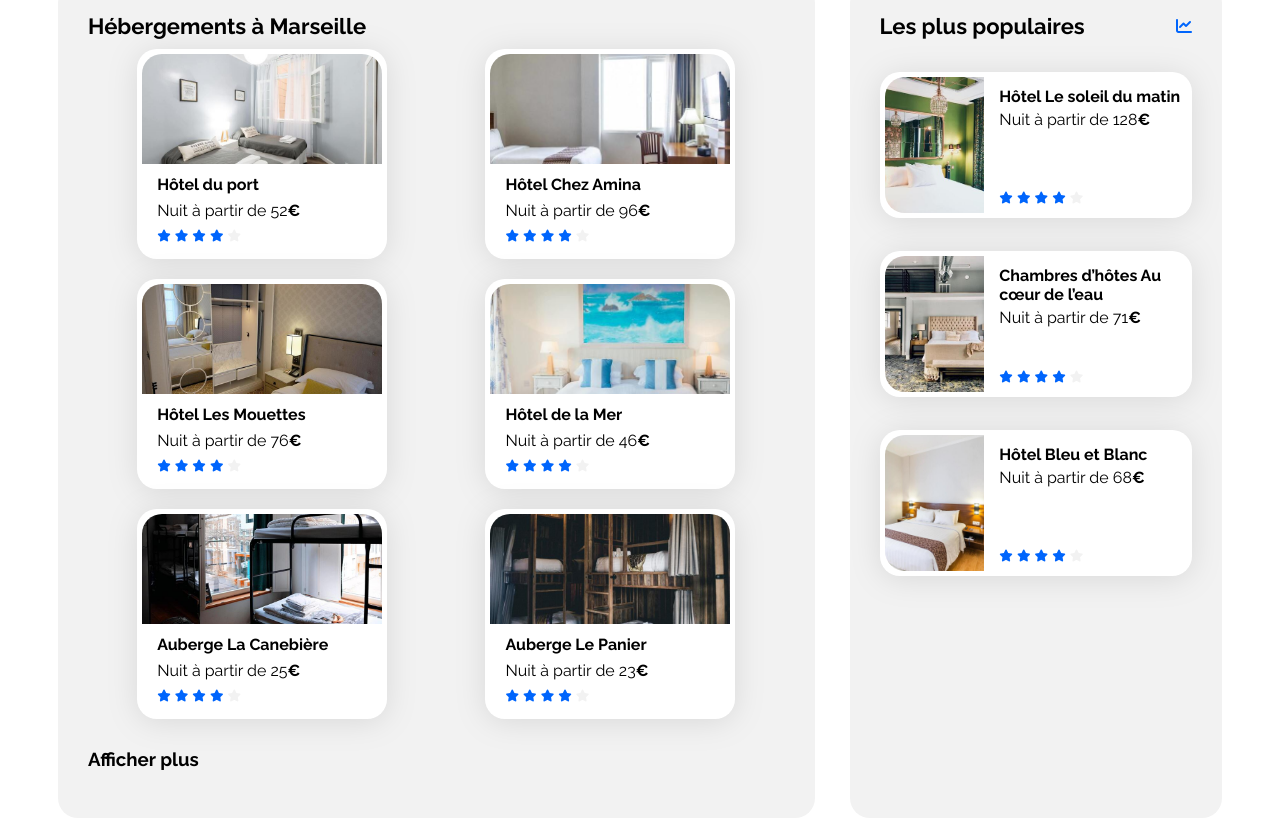
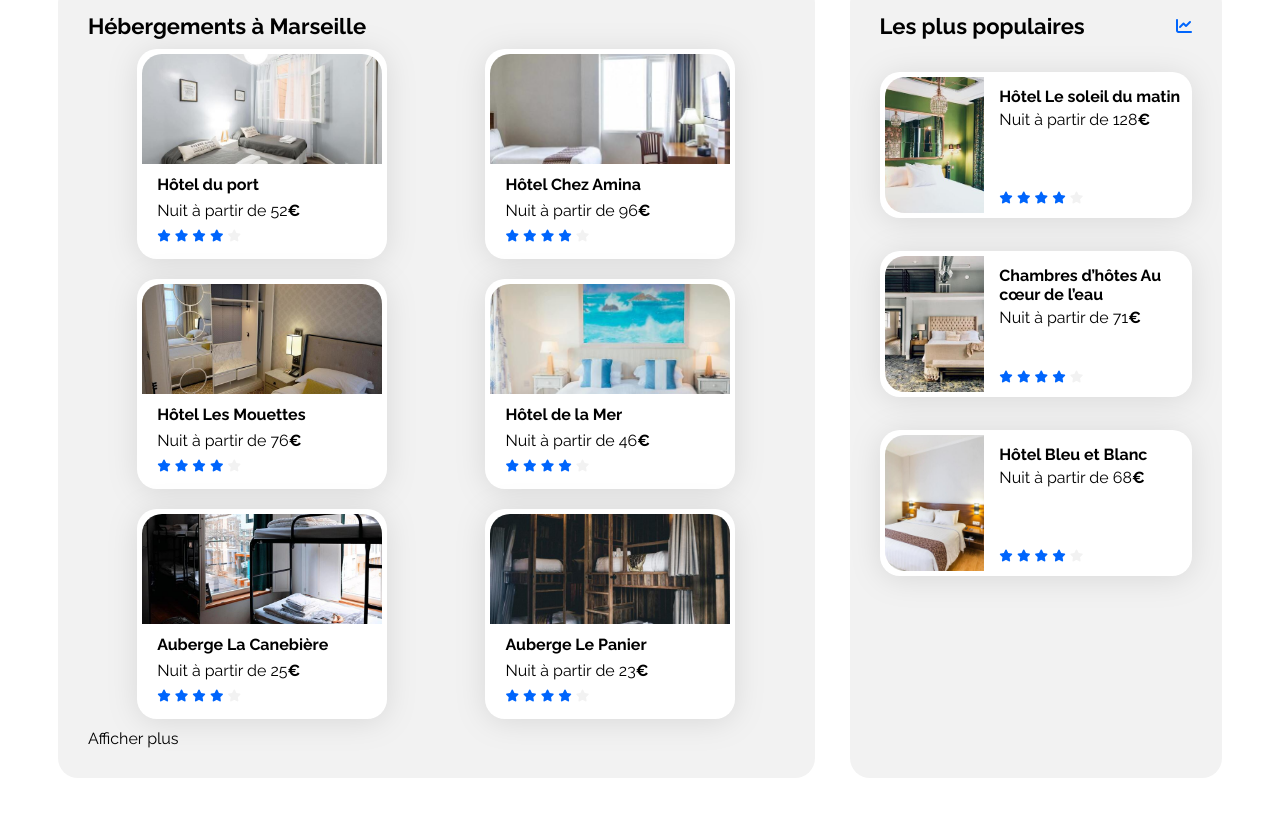
Before and after one commit to JL8255/Booki_Jean-Louis_H, a plain HTML site: page index.html in a window 1280 px wide. Shown: the part 528-1354 px from the top of the page. After the commit the page ends 1314 px from the top, so only its background shows below. Drawn offline with Linux system fonts and the light colour scheme.

Commit message:
Update index.html
Hébergement opérationnel

```diff
--- a/index.html
+++ b/index.html
@@ -206,7 +206,7 @@
                                 </article>
                             </a>
                         </div>
-                    <h3>Afficher plus</h3>
+                    <a id="afficher_plus" href="#">Afficher plus</a>
                 </section>
                 <section class="populaires">
                     <div class="populaires-title">
```
